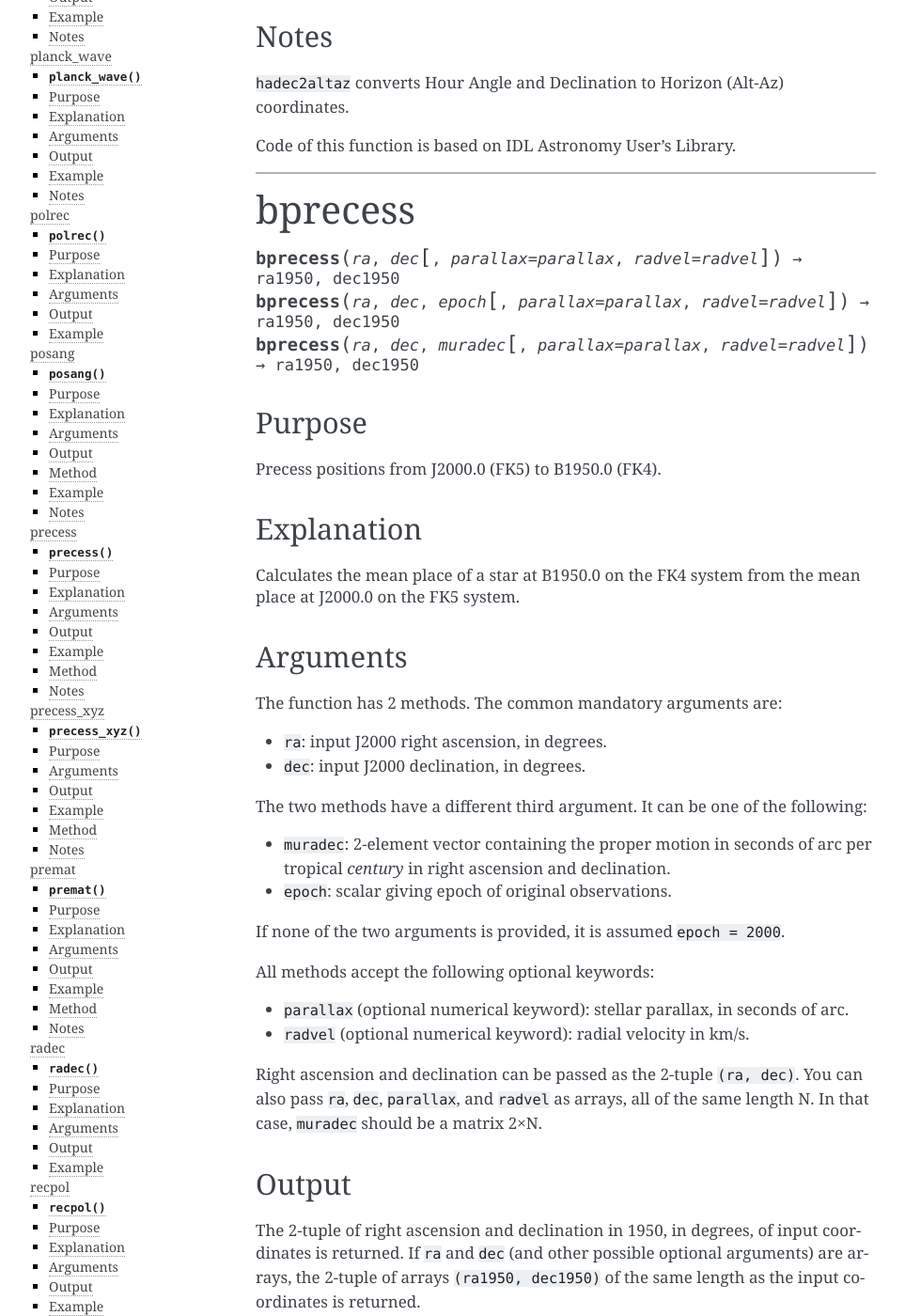
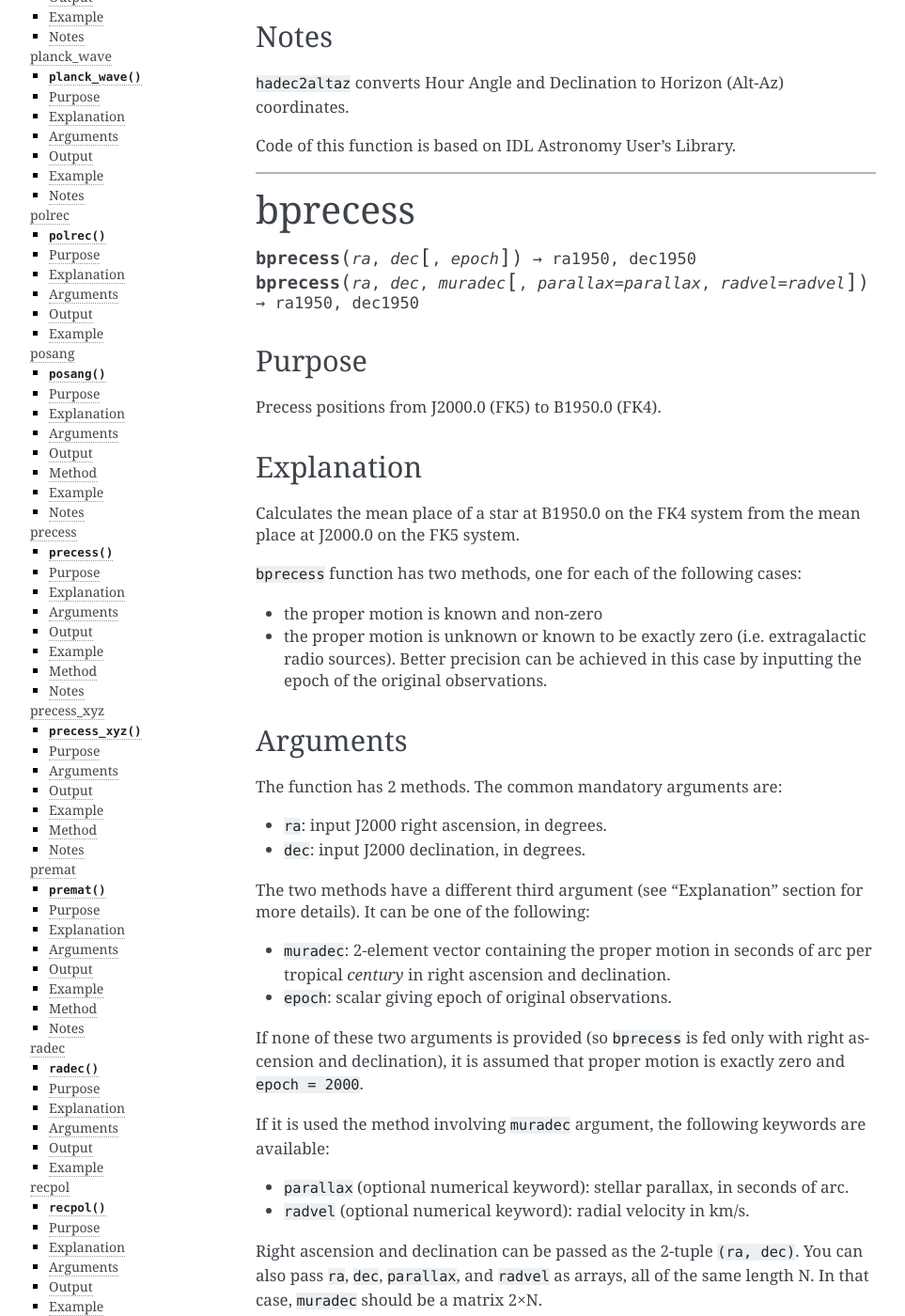
Before and after one commit to giordano/AstroLib.jl, a Sphinx documentation site: the page built from docs/utils.rst, in a window 1280 px wide and 1400 px high, scrolled down 5281 px. Shown: the whole window at 94% size, without its empty margins (148-1111 px from the left). Built offline with Sphinx 7.4.7, drawn with Linux system fonts in a browser that asks for light colours; some of the changed text lies outside the part shown.

Commit message:
Fix bprecess
Make it clear in documentation the distinction between two methods (this
has been partly borrowed from astrolibR manual).

In addition, the optional keywords are no more available when proper
motion isn’t provided and they’re set to 0.  This incidentally fixes
type-instability.

```diff
--- a/docs/utils.rst
+++ b/docs/utils.rst
@@ -262,8 +262,7 @@ Code of this function is based on IDL Astronomy User's Library.
 bprecess
 ~~~~~~~~
 
-.. function:: bprecess(ra, dec[, parallax=parallax, radvel=radvel]) -> ra1950, dec1950
-    bprecess(ra, dec, epoch[, parallax=parallax, radvel=radvel]) -> ra1950, dec1950
+.. function:: bprecess(ra, dec[, epoch]) -> ra1950, dec1950
     bprecess(ra, dec, muradec[, parallax=parallax, radvel=radvel]) -> ra1950, dec1950
 
 Purpose
@@ -277,6 +276,14 @@ Explanation
 Calculates the mean place of a star at B1950.0 on the FK4 system from
 the mean place at J2000.0 on the FK5 system.
 
+``bprecess`` function has two methods, one for each of the following
+cases:
+
+-  the proper motion is known and non-zero
+-  the proper motion is unknown or known to be exactly zero (i.e.
+   extragalactic radio sources). Better precision can be achieved in
+   this case by inputting the epoch of the original observations.
+
 Arguments
 '''''''''
 
@@ -285,17 +292,19 @@ The function has 2 methods. The common mandatory arguments are:
 -  ``ra``: input J2000 right ascension, in degrees.
 -  ``dec``: input J2000 declination, in degrees.
 
-The two methods have a different third argument. It can be one of the
-following:
+The two methods have a different third argument (see "Explanation"
+section for more details). It can be one of the following:
 
 -  ``muradec``: 2-element vector containing the proper motion in seconds
    of arc per tropical *century* in right ascension and declination.
 -  ``epoch``: scalar giving epoch of original observations.
 
-If none of the two arguments is provided, it is assumed
-``epoch = 2000``.
-
-All methods accept the following optional keywords:
+If none of these two arguments is provided (so ``bprecess`` is fed only
+with right ascension and declination), it is assumed that proper motion
+is exactly zero and ``epoch = 2000``.
+
+If it is used the method involving ``muradec`` argument, the following
+keywords are available:
 
 -  ``parallax`` (optional numerical keyword): stellar parallax, in
    seconds of arc.
@@ -2469,7 +2478,8 @@ Notes
 
 Accuracy of precession decreases for declination values near 90 degrees.
 ``precess`` should not be used more than 2.5 centuries from 2000 on the
-FK5 system (1950.0 on the FK4 system).
+FK5 system (1950.0 on the FK4 system). If you need better accuracy, use
+``bprecess``.
 
 Code of this function is based on IDL Astronomy User's Library.
 
```
Also changed, not shown: 2 other files.
